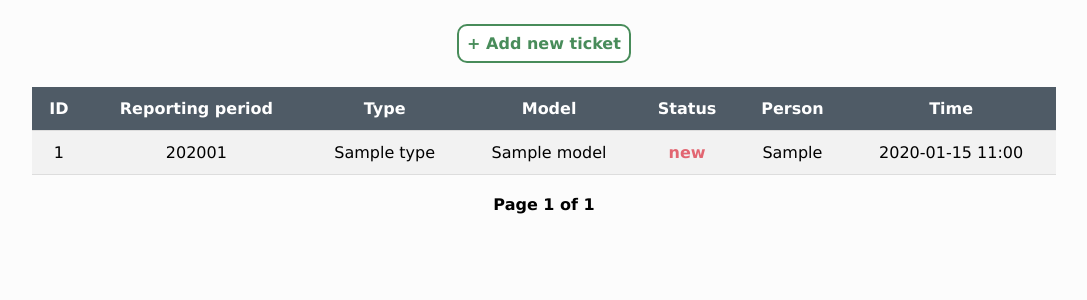
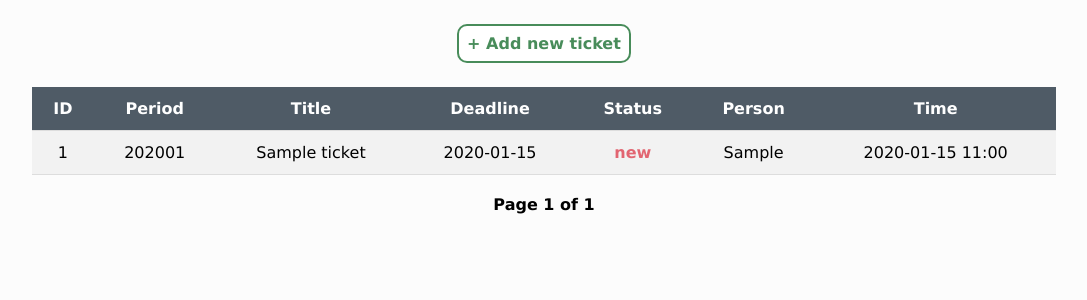
Before and after one commit to zchmielewska/actuticket, a Django app: page / in a window 1280 px wide. Shown: the part 49-349 px from the top of the page, without its empty margins (96-1183 px from the left). Run offline with Django 3.2, Linux system fonts and the light colour scheme; the first user in the database is signed in; tables that the repository leaves empty hold one stand-in row (Sample ...).

Commit message:
add title

```diff
--- a/ticket/forms.py
+++ b/ticket/forms.py
@@ -6,13 +6,14 @@ from ticket import models
 class TicketForm(forms.ModelForm):
     class Meta:
         model = models.Ticket
-        fields = ("model", "type", "version", "year", "month", "deadline", "information")
+        fields = ("title", "model", "type", "version", "year", "month", "deadline", "information")
         widgets = {
             "deadline": forms.DateInput(attrs={"type": "date"}),
             "model": forms.CheckboxSelectMultiple(),
         }
         help_texts = {
-            "information": "E.g. path to the zip file with assumptions",
+            "title": "e.g. sensitivities or proxy",
+            "information": "e.g. path to the zip file with assumptions",
         }
 
 
--- a/ticket/models.py
+++ b/ticket/models.py
@@ -24,6 +24,7 @@ class Type(models.Model):
 
 
 class Ticket(models.Model):
+    title = models.CharField(max_length=128, verbose_name="run title")
     model = models.ManyToManyField(Model)
     type = models.ForeignKey(Type, on_delete=models.CASCADE)
     version = models.CharField(max_length=128)
--- a/ticket/static/css/styles.css
+++ b/ticket/static/css/styles.css
@@ -151,7 +151,7 @@ select, input[type=text], input[type=password], input[type=email], textarea {
 }
 
 label, .label {
-  font-size: 0.8em;
+  font-size: 0.9em;
   color: #666;
   width: 100%;
   display: inline-block;
--- a/ticket/templates/ticket/main.html
+++ b/ticket/templates/ticket/main.html
@@ -9,9 +9,9 @@
     <table>
         <tr>
             <th>ID</th>
-            <th>Reporting period</th>
-            <th>Type</th>
-            <th>Model</th>
+            <th>Period</th>
+            <th>Title</th>
+            <th>Deadline</th>
             <th>Status</th>
             <th>Person</th>
             <th>Time</th>
@@ -21,15 +21,8 @@
         <tr style='cursor: pointer;' onclick="window.location='{% url "ticket_detail" ticket.id %}';">
             <td>{{ ticket.id }}</td>
             <td>{{ ticket.year}}{{ ticket.month|stringformat:"02d" }}</td>
-            <td>{{ ticket.type }}</td>
-            <td>
-                {% if ticket.model.count == 1 %}
-                    {{ ticket.model.first }}
-                {% else %}
-                    {{ ticket.model.count }} models
-                {% endif %}
-            </td>
-
+            <td>{{ ticket.title }}</td>
+            <td>{{ ticket.deadline|date:"Y-m-d" }}</td>
             {% if ticket.status == 1 %}
                 <td style="color: rgba(220, 53, 69, 0.75); font-weight: bold;">{{ ticket.get_status_display }}</td>
                 <td>{{ ticket.created_by.first_name }}</td>
--- a/ticket/views.py
+++ b/ticket/views.py
@@ -1,5 +1,4 @@
 from django.contrib.auth.mixins import LoginRequiredMixin
-from django.core.mail import send_mail
 from django.core.paginator import Paginator, EmptyPage, PageNotAnInteger
 from django.shortcuts import render, redirect, get_object_or_404
 from django.urls import reverse_lazy
@@ -36,7 +35,11 @@ class AddTicketView(LoginRequiredMixin, View):
     The users are informed about the new ticket by e-mail (using celery to avoid long waiting time).
     """
     def get(self, request):
-        form = forms.TicketForm
+        initial_dict = {
+            "model": models.Model.objects.all()
+        }
+
+        form = forms.TicketForm(initial=initial_dict)
         return render(request, "ticket/ticket_form.html", {"form": form})
 
     def post(self, request):
```
Also changed, not shown: ticket/migrations/0018_auto_20220504_1719.py (added).
